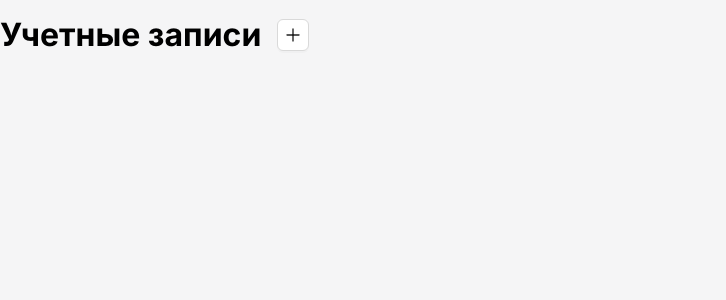
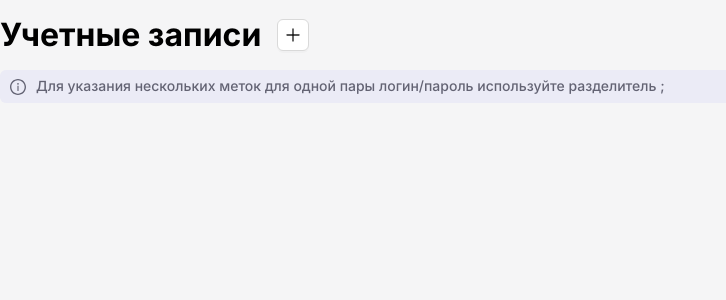
Before and after one commit to Tea0fc/Test-task, a Vue app: page / in a window 1280 px wide. Shown: the top 300 px of the page, without its empty margins (0-726 px from the left). Built offline with nearby package versions, Linux system fonts and the light colour scheme.

Commit message:
add pinia store

```diff
--- a/package.json
+++ b/package.json
@@ -11,6 +11,7 @@
   "dependencies": {
     "ant-design-vue": "^4.2.6",
     "eslint": "^9.30.1",
+    "pinia": "^3.0.3",
     "sass": "^1.89.2",
     "vue": "^3.5.17"
   },
--- a/src/components/FormWrapper.vue
+++ /dev/null
@@ -1,27 +0,0 @@
-<script setup lang="ts">
-import { PlusOutlined } from '@ant-design/icons-vue'
-</script>
-
-<template>
-  <div class="form-title">
-    <h1 class="form-title__text">Учетные записи</h1>
-    <a-button class="form-title__button">
-      <template #icon>
-        <PlusOutlined />
-      </template>
-    </a-button>
-  </div>
-</template>
-
-<style scoped lang="scss">
-.form-title {
-  display: flex;
-  gap: 16px;
-  align-items: center;
-  padding: 16px 0;
-
-  &__text {
-    font: $fontH2;
-  }
-}
-</style>
--- /dev/null
+++ b/src/components/FormWrapper/FormWrapper.vue
@@ -0,0 +1,52 @@
+<script setup lang="ts">
+import { PlusOutlined, InfoCircleOutlined } from '@ant-design/icons-vue'
+</script>
+
+<template>
+  <div class="form-title">
+    <h1 class="form-title__text">Учетные записи</h1>
+    <a-button class="form-title__button">
+      <template #icon>
+        <PlusOutlined />
+      </template>
+    </a-button>
+  </div>
+  <div class="form-hint">
+    <InfoCircleOutlined class="form-hint__icon" />
+    <p class="form-hint__text">
+      Для указания нескольких меток для одной пары логин/пароль используйте
+      разделитель ;
+    </p>
+  </div>
+</template>
+
+<style scoped lang="scss">
+.form-title {
+  display: flex;
+  gap: 16px;
+  align-items: center;
+  padding: 16px 0;
+
+  &__text {
+    font: $fontH2;
+  }
+}
+
+.form-hint {
+  display: flex;
+  align-items: center;
+  padding: 8px 10px;
+  gap: 10px;
+  background-color: $bgAccentSubdued;
+  border-radius: 6px;
+
+  &__icon {
+    color: $iconSecondary;
+  }
+
+  &__text {
+    font: $fontP6;
+    color: $textSecondary;
+  }
+}
+</style>
--- a/src/main.ts
+++ b/src/main.ts
@@ -1,10 +1,13 @@
 import { createApp } from 'vue'
+import { createPinia } from 'pinia'
 import './style.scss'
 import App from './App.vue'
 import { Button, Input } from 'ant-design-vue'
 
+const pinia = createPinia()
 const app = createApp(App)
 
+app.use(pinia)
 app.use(Button)
 app.use(Input)
 app.mount('#app')
--- a/src/pages/FormPage.vue
+++ b/src/pages/FormPage.vue
@@ -1,5 +1,5 @@
 <script setup lang="ts">
-import FormWrapper from '../components/FormWrapper.vue'
+import FormWrapper from '../components/FormWrapper/FormWrapper.vue'
 </script>
 
 <template>
```
Also changed, not shown: eslint.config.mjs (+10 -0 lines), src/components/FormWrapper/store/DataStore.ts (added, +10 -0 lines), src/components/FormWrapper/types/index.ts (added, +13 -0 lines), 1 other file (tests, documents, lock files or other folders).
